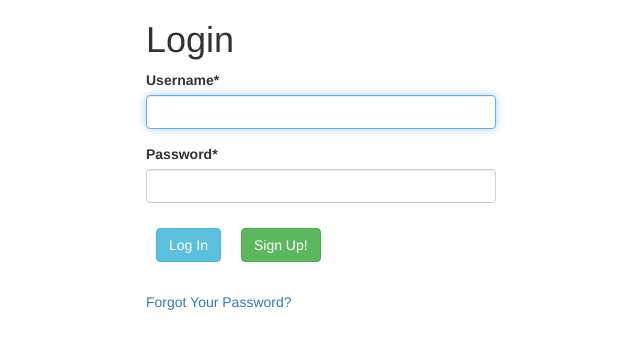
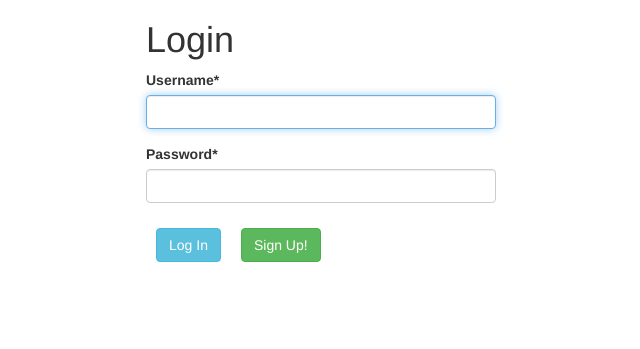
Before and after one commit to tjdolan121/TaxApp, a Django app: page /users/login/ in a window 1280 px wide. Shown: the top 349 px of the page, without its empty margins (319-959 px from the left). Run offline with Django 3.2, Linux system fonts and the light colour scheme; some libraries are stand-ins or nearby versions.

Commit message:
Temporarily removed password reset button, backend  hasn't been implemented yet

```diff
--- a/templates/registration/login.html
+++ b/templates/registration/login.html
@@ -17,7 +17,7 @@
                     <input type="submit" class="btn btn-info" value="Log In"><a href="{% url 'signup' %}"
                                                                                 class="btn btn-success" role="button">Sign
                     Up!</a><br><br>
-                    <a href="{% url 'password_reset' %}">Forgot Your Password?</a>
+{#                    <a href="{% url 'password_reset' %}">Forgot Your Password?</a>#}
                 </form>
             </div>
         </div>
```
